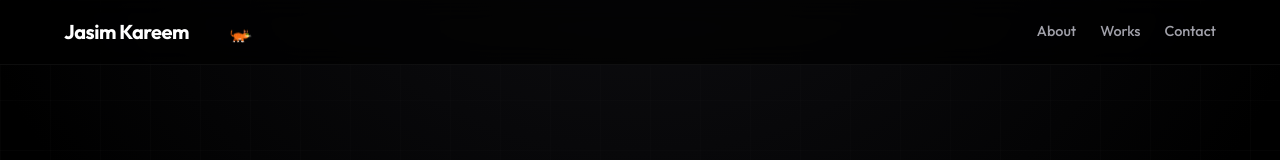
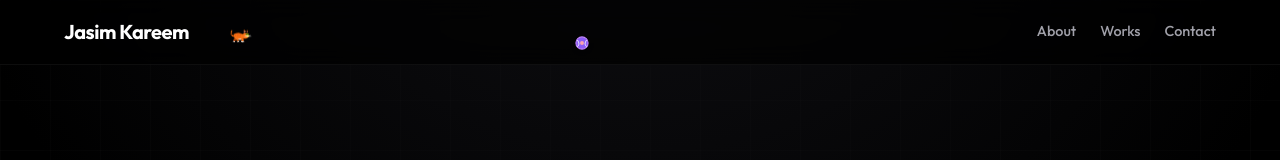
Before and after one commit to Prudctual/portfolio-showcase, a React (Vite) app: page / in a window 1280 px wide. Shown: the top 160 px of the page. Built offline with nearby package versions, Linux system fonts and the light colour scheme.

Commit message:
Replace laser dot with a rolling purple toy yarn ball that cat pounces on, kicks forward, and kicks back

```diff
--- a/src/App.tsx
+++ b/src/App.tsx
@@ -206,7 +206,13 @@ export default function App() {
             Jasim Kareem
           </a>
           <div className="cat-track">
-            <div className="laser-dot" />
+            <div className="toy-ball">
+              <svg viewBox="0 0 16 16" className="ball-svg">
+                <circle cx="8" cy="8" r="7" fill="#8b5cf6" stroke="#c084fc" strokeWidth="1.2" />
+                <path d="M 3,5 C 5,8 5,10 3,12 M 13,5 C 11,8 11,10 13,12" stroke="#ffffff" strokeWidth="1" strokeLinecap="round" fill="none" />
+                <circle cx="8" cy="8" r="2.2" fill="#fda4af" />
+              </svg>
+            </div>
             <div className="walking-cat">
               <svg viewBox="0 0 32 24" className="cat-svg">
                 {/* Tail */}
--- a/src/index.css
+++ b/src/index.css
@@ -250,55 +250,45 @@ p {
   animation: tail-wiggle-cycle 18s infinite ease-in-out;
 }
 
-/* Playful Laser Dot style */
-.laser-dot {
+/* Playful Toy Ball styling */
+.toy-ball {
   position: absolute;
-  width: 6px;
-  height: 6px;
-  background-color: #ef4444;
-  border-radius: 50%;
-  box-shadow: 0 0 8px #ef4444, 0 0 16px #ef4444;
-  bottom: 2px;
+  width: 14px;
+  height: 14px;
+  bottom: -2px; /* Sits on the header floor line */
   z-index: 4;
-  animation: laser-movement 18s infinite linear;
-}
-
-@keyframes laser-movement {
-  /* 0% to 25%: laser is off (hidden) */
-  0%, 25% {
-    opacity: 0;
+  animation: ball-movement 18s infinite cubic-bezier(0.25, 1, 0.4, 1);
+  filter: drop-shadow(0 1.5px 3px rgba(0,0,0,0.5));
+}
+
+.ball-svg {
+  width: 100%;
+  height: 100%;
+}
+
+@keyframes ball-movement {
+  /* Ball sits at 45% of track waiting for cat to pounce */
+  0%, 34.5% {
     left: 45%;
-  }
-  /* 26%: laser suddenly turns on/appears at 55% */
-  26% {
-    opacity: 1;
-    left: 55%;
-    bottom: 2px;
-  }
-  /* Laser wiggles/dances to invite cat */
-  28% {
-    left: 58%;
-    bottom: 5px;
-  }
-  30% {
-    left: 52%;
-    bottom: 2px;
-  }
-  /* Laser darts to 75% and stays still */
-  32% {
+    transform: rotate(0deg);
+  }
+  /* Cat lands on ball at 35% and hits it. Ball rolls and spins to 75% */
+  39% {
     left: 75%;
-    bottom: 2px;
-    opacity: 1;
-  }
-  /* Cat pounces on it at 35% -> Laser disappears/goes out! */
-  35% {
+    transform: rotate(540deg);
+  }
+  48% {
     left: 75%;
-    bottom: 2px;
-    opacity: 0.8;
-  }
-  36%, 100% {
-    opacity: 0;
-    left: 75%;
+    transform: rotate(540deg);
+  }
+  /* Cat turns around and kicks it back at 49%. Ball rolls back to 45% */
+  53% {
+    left: 45%;
+    transform: rotate(180deg);
+  }
+  100% {
+    left: 45%;
+    transform: rotate(180deg);
   }
 }
 
```
